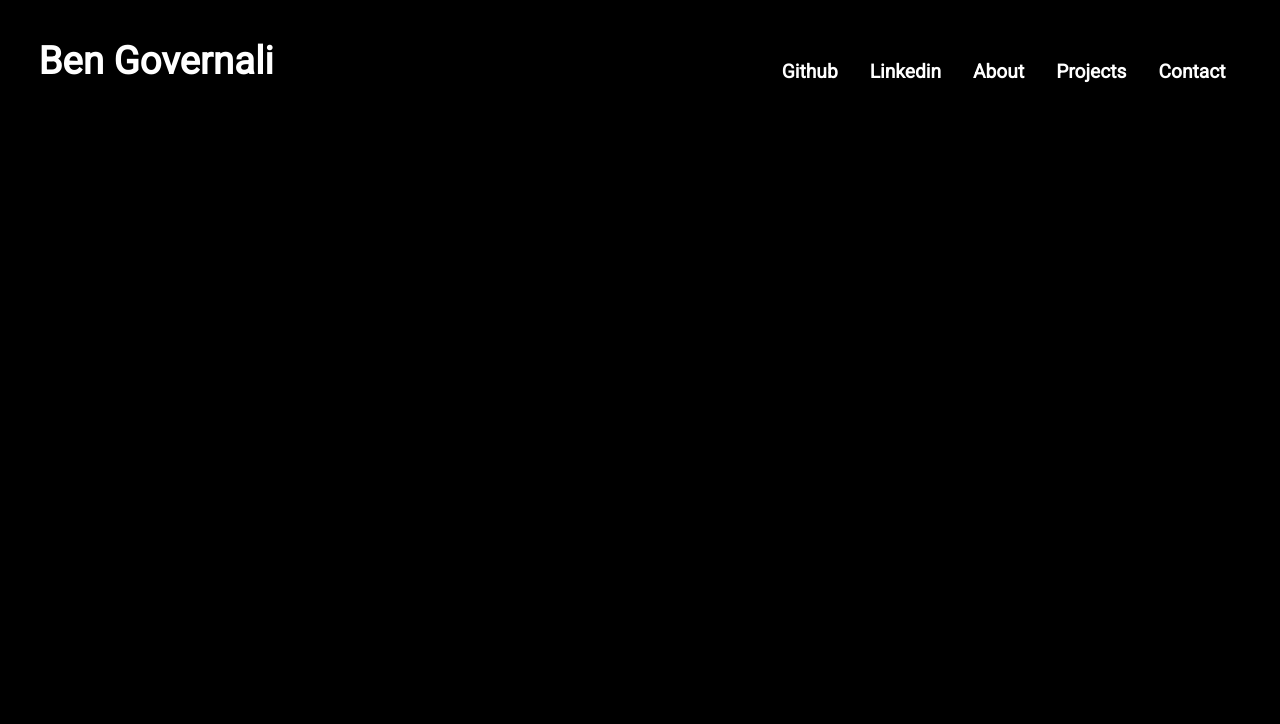
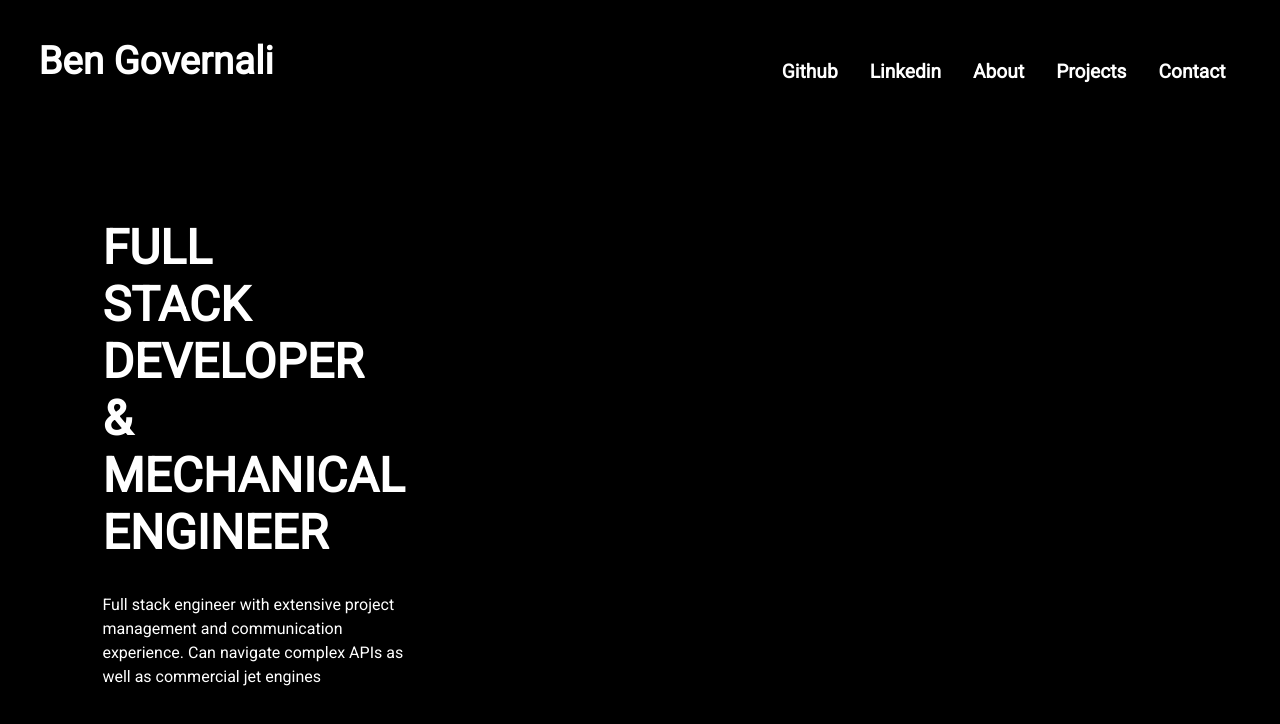
Before and after one commit to bengovernali/portfolio-sleek, a React (Create React App) app: page / in a window 1280 px wide. Shown: the top 724 px of the page. Built offline with nearby package versions, Linux system fonts and the light colour scheme.

Commit message:
added my title and brief description

```diff
--- a/src/App.css
+++ b/src/App.css
@@ -24,7 +24,7 @@ a:hover {
   justify-content: space-between;
 }
 
-.title {
+.site-title {
   font-weight: bold;
   font-size: 2.4rem;
 }
@@ -38,3 +38,20 @@ a:hover {
   padding: 0 1rem;
   font-size: 1.2rem;
 }
+
+.main {
+  padding: 7vh 5vw;
+}
+
+.title {
+  font-weight: bold;
+  font-size: 3rem;
+  width: 20vw;
+  padding-top: 10vh;
+}
+
+.description {
+  width: 25vw;
+  padding-top: 4vh;
+  line-height: 1.5rem;
+}
--- a/src/App.js
+++ b/src/App.js
@@ -2,6 +2,7 @@ import React, { Component } from "react";
 import "./App.css";
 
 import Header from "./components/header";
+import Front from "./components/front";
 
 class App extends Component {
   render() {
@@ -9,6 +10,9 @@ class App extends Component {
       <div className="App">
         <div className="body">
           <Header />
+          <div className="main">
+            <Front />
+          </div>
         </div>
       </div>
     );
--- /dev/null
+++ b/src/components/front.js
@@ -0,0 +1,18 @@
+import React, { Component } from "react";
+
+class Front extends Component {
+  render() {
+    return (
+      <div className="main-content">
+        <div className="title">FULL STACK DEVELOPER & MECHANICAL ENGINEER</div>
+        <div className="description">
+          Full stack engineer with extensive project management and
+          communication experience. Can navigate complex APIs as well as
+          commercial jet engines
+        </div>
+      </div>
+    );
+  }
+}
+
+export default Front;
--- a/src/components/header.js
+++ b/src/components/header.js
@@ -4,7 +4,7 @@ class Header extends Component {
   render() {
     return (
       <div className="header">
-        <div className="title">Ben Governali</div>
+        <div className="site-title">Ben Governali</div>
         <div className="links">
           <a
             className="link"
```
